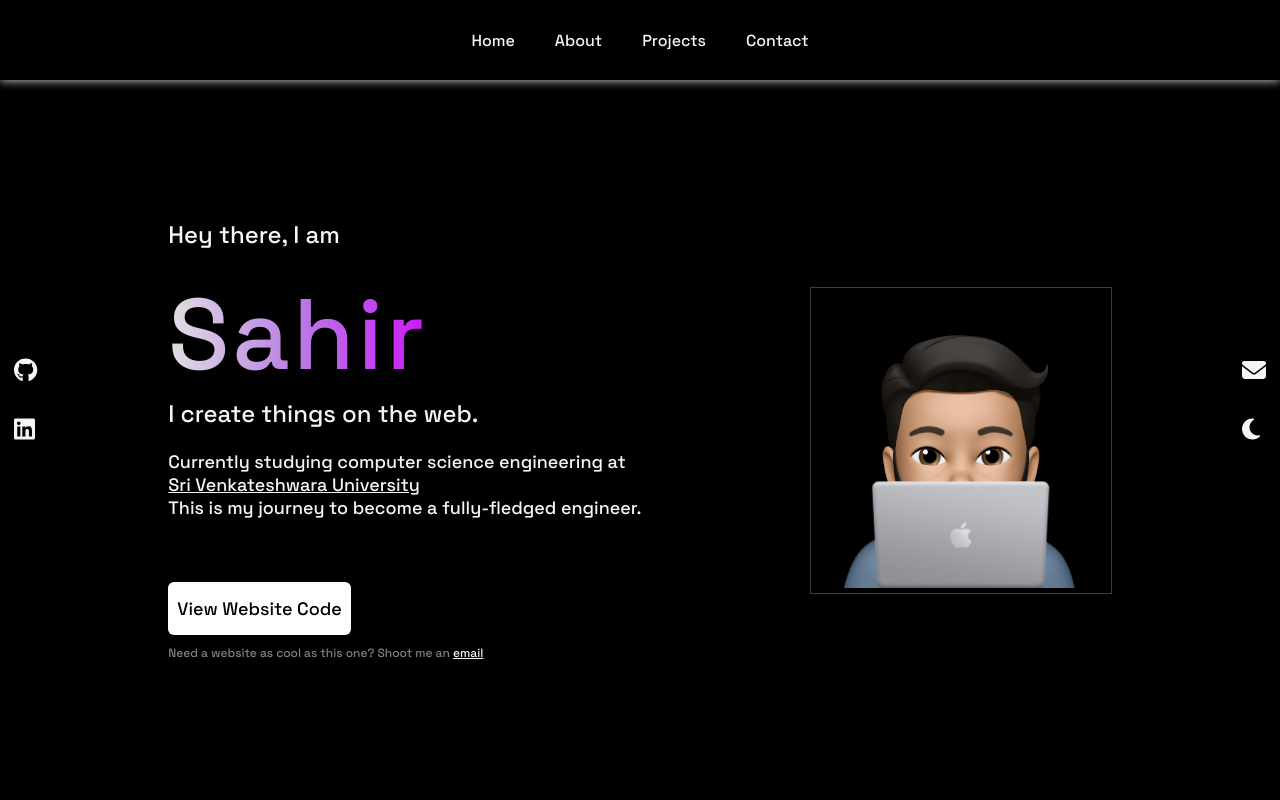
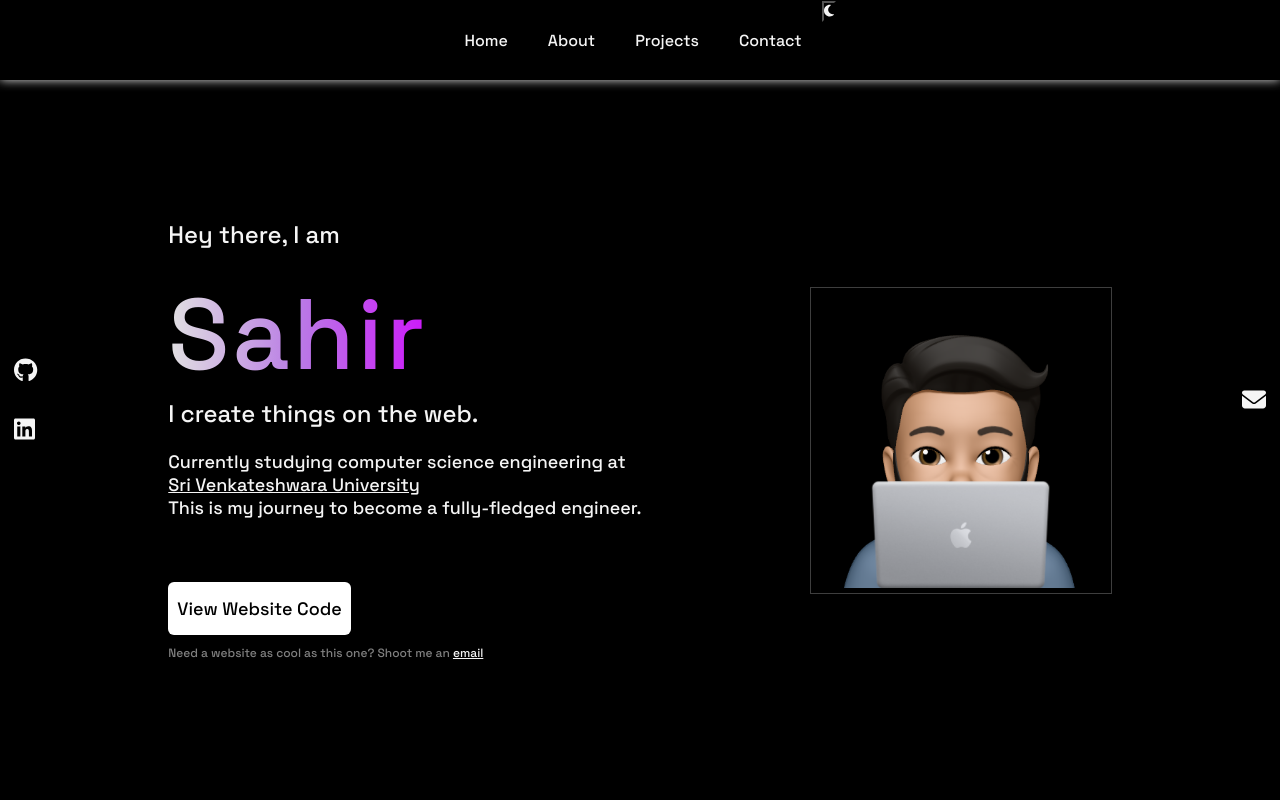
Before and after one commit to sahiee-dev/portfolio-1, a React (Vite) app: page / in a window 1280 px wide. Shown: the top 800 px of the page. Built offline with nearby package versions, Linux system fonts and the light colour scheme; a web font is replaced by a local one.

Commit message:
Update Land.jsx

```diff
--- a/src/Land.jsx
+++ b/src/Land.jsx
@@ -35,6 +35,9 @@ function Land() {
                                 <li><a href="#projects">Projects</a></li>
                                 <li><a href="#contact">Contact</a></li>
                             </ul>
+                            <a>
+                                <button id='switchmode' onClick={toggleDarkMode}><FontAwesomeIcon icon={['fas', 'moon']} /></button>
+                            </a>
                         </nav>
                     </header>
 
@@ -51,9 +54,7 @@ function Land() {
                             <a href="mailto:sahir150305@gmail.com" target="_blank" rel="noopener noreferrer">
                                 <button><FontAwesomeIcon icon={['fas', 'envelope']} /></button>
                             </a>
-                            <a>
-                                <button id='switchmode' onClick={toggleDarkMode}><FontAwesomeIcon icon={['fas', 'moon']} /></button>
-                            </a>
+
 
                         </div>
                     </div>
```
